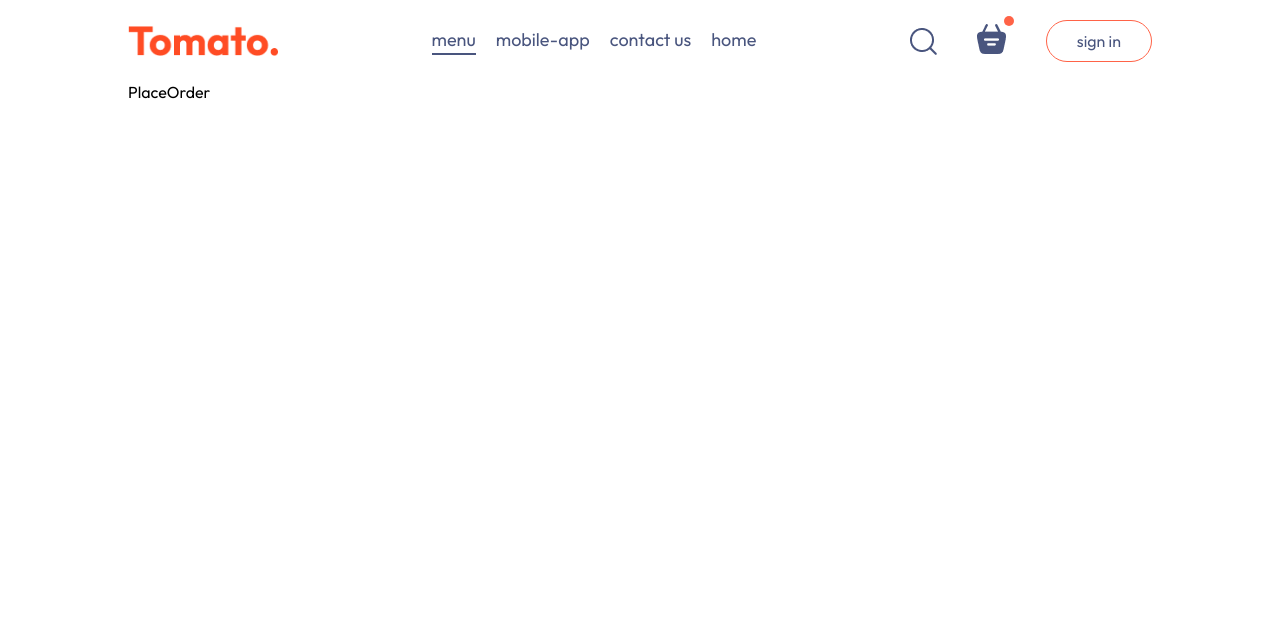
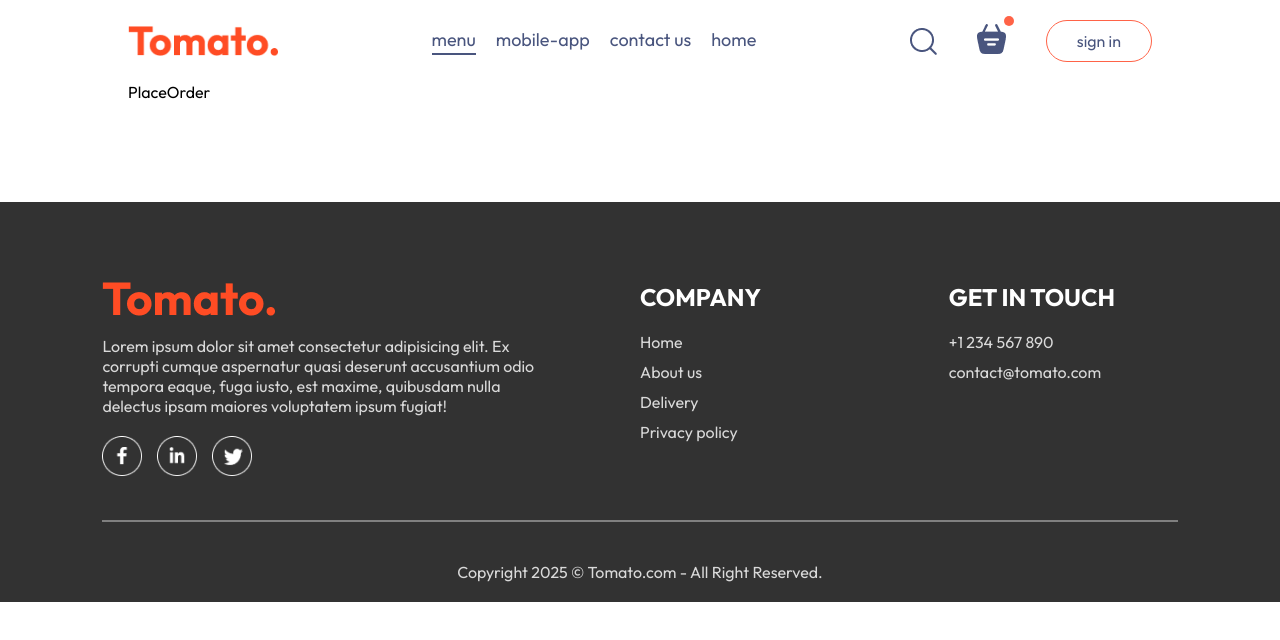
Before and after one commit to mahmoudmaged226/food-del, a React (Vite) app in the folder frontend/: page /order in a window 1280 px wide. Shown: the top 640 px of the page. Built offline with nearby package versions, Linux system fonts and the light colour scheme.

Commit message:
Implementing the Footer

```diff
--- a/frontend/src/App.jsx
+++ b/frontend/src/App.jsx
@@ -4,9 +4,11 @@
 import Home from "./pages/Home/Home";
 import Cart from "./pages/Cart/Cart";
 import PlaceOrder from "./pages/PlaceOrder/PlaceOrder";
+import Footer from "./components/Footer/Footer";
 
 const App = () => {
   return (
+    <>
       <div className="app">
         <Navbar />
         <Routes>
@@ -15,6 +17,8 @@
           <Route path="/order" element={<PlaceOrder />} />
         </Routes>
       </div>
+      <Footer />
+    </>
   );
 };
 
--- /dev/null
+++ b/frontend/src/components/Footer/Footer.css
@@ -0,0 +1,48 @@
+.footer {
+    color: #d9d9d9;
+    background-color: #323232;
+    display: flex;
+    flex-direction: column;
+    align-items: center;
+    gap: 20px;
+    padding: 20px 8vw;
+    padding-top: 80px;
+    margin-top: 100px;
+}
+
+.footer-content {
+    width: 100%;
+    display: grid;
+    grid-template-columns: 2fr 1fr 1fr;
+    gap: 80px;
+}
+.footer-content-left , .footer-content-right , .footer-content-center {
+    display: flex;
+    flex-direction: column;
+    align-items: start;
+    gap: 20px;
+}
+
+.footer-content-left li , .footer-content-right li , .footer-content-center li {
+   list-style: none;
+   margin-bottom: 10px;
+   cursor: pointer;
+}
+
+.footer-content-right h2 , .footer-content-center h2 {
+    color: white;
+
+}
+
+.footer-social-icons img {
+    width: 40px;
+    margin-right: 15px;
+}
+
+.footer hr {
+    width: 100%;
+    height: 2px;
+    margin: 20px 0;
+    background-color: gray;
+    border: none;
+}
--- /dev/null
+++ b/frontend/src/components/Footer/Footer.jsx
@@ -0,0 +1,43 @@
+import React from 'react'
+import "./Footer.css";
+import { assets } from '../../assets/assets';
+
+const Footer = () => {
+  return (
+    <div className='footer' id='footer'>
+        <div className="footer-content">
+            <div className="footer-content-left">
+                <img src={assets.logo} alt="" />
+                <p>Lorem ipsum dolor sit amet consectetur adipisicing elit. Ex corrupti cumque aspernatur quasi deserunt accusantium odio tempora eaque, fuga iusto, est maxime, quibusdam nulla delectus ipsam maiores voluptatem ipsum fugiat!</p>
+                <div className="footer-social-icons">
+                    <img src={assets.facebook_icon} alt="" />
+                    <img src={assets.linkedin_icon} alt="" />
+                    <img src={assets.twitter_icon} alt="" />
+                </div>
+            </div>
+            <div className="footer-content-center">
+                <h2>COMPANY</h2>
+                <ul>
+                    <li>Home</li>
+                    <li>About us</li>
+                    <li>Delivery</li>
+                    <li>Privacy policy</li>
+                </ul>
+
+            </div>
+            <div className="footer-content-right">
+                <h2>GET IN TOUCH</h2>
+                <ul>
+                    <li>+1 234 567 890</li>
+                    <li>contact@tomato.com</li>
+                </ul>
+            </div>
+        </div>
+        <hr />
+        <p className="footer-copyright">Copyright 2025 © Tomato.com - All Right Reserved.</p>
+
+    </div>
+  )
+}
+
+export default Footer
```
Lines whose indentation alone changed are shown as unchanged.
